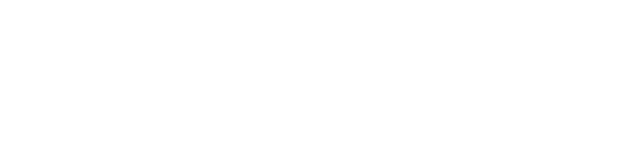
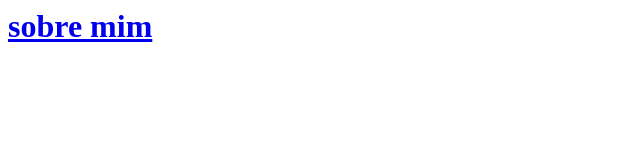
Before and after one commit to lariikawaguti/exercicio-fiap, a plain HTML site: page index.html in a window 1280 px wide. Shown: the whole page, without its empty margins (0-640 px from the left). Drawn offline with Linux system fonts and the light colour scheme.

Commit message:
.\index.html

```diff
--- a/index.html
+++ b/index.html
@@ -1,5 +1,6 @@
 <html>
     <body>
-    <h1 Minha primeira aula</h1>
+    <h1 Minha primeira aula marota</h1>
+    <a href="/sobre-mim.html">sobre mim</a>
     </body>
 </html>
```
